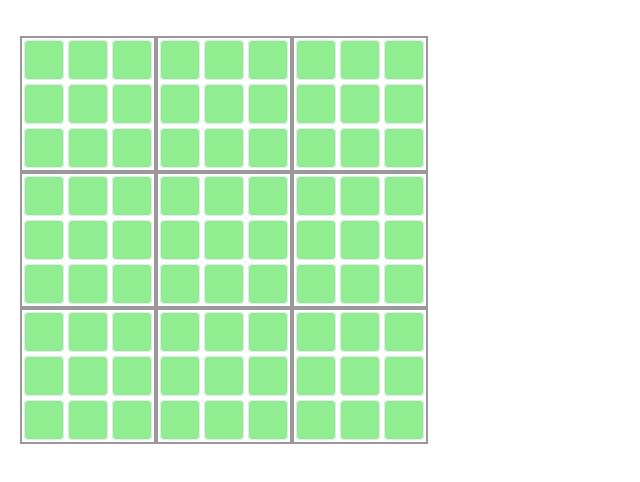
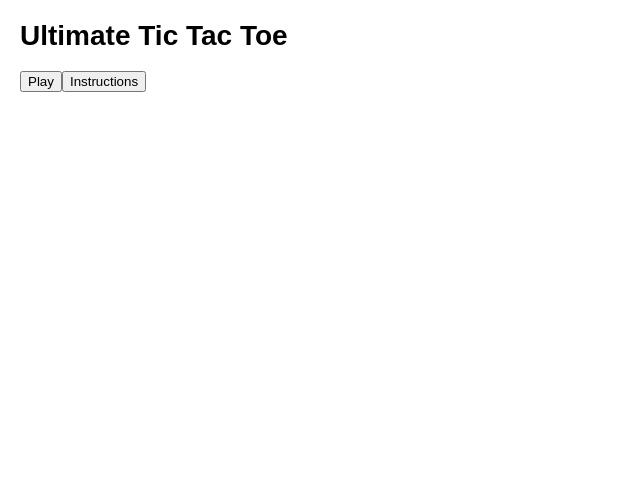
Before and after one commit to JetJadeja/strategic-tic-tac-toe, a React (Create React App) app: page / in a window 1280 px wide. Shown: the top 482 px of the page, without its empty margins (0-640 px from the left). Built offline with nearby package versions, Linux system fonts and the light colour scheme.

Commit message:
Add basic homescreen

```diff
--- a/src/App.tsx
+++ b/src/App.tsx
@@ -1,14 +1,42 @@
-import React, { useState } from "react";
+import React, { useState, memo } from "react";
 import Game from "./components/Game";
+
+const Instructions = memo(() => {
+  return (
+    <div className="instructions">
+      <h2>Instructions</h2>
+      <p>Here are the instructions for the game...</p>
+    </div>
+  );
+});
 
 const App = (): React.ReactElement => {
   const [boardSize, setBoardSize] = useState(3);
   const [clock, setClock] = useState(false);
   const [time, setTime] = useState(10);
   const [matchID, setMatchID] = useState(0);
+  const [currentView, setCurrentView] = useState<
+    "intro" | "game" | "instructions"
+  >("intro");
 
   return (
     <div className="app">
+      <h1>Ultimate Tic Tac Toe</h1>
+
+      {currentView === "intro" && (
+        <>
+          <button onClick={() => setCurrentView("game")}>Play</button>
+          <button onClick={() => setCurrentView("instructions")}>
+            Instructions
+          </button>
+        </>
+      )}
+
+      {currentView === "game" && (
+        <>
+          <button onClick={() => setCurrentView("instructions")}>
+            Instructions
+          </button>
           <br />
           <Game
             key={matchID}
@@ -17,6 +45,15 @@ const App = (): React.ReactElement => {
             time={time}
             renderInfo={true}
           />
+        </>
+      )}
+
+      {currentView === "instructions" && (
+        <>
+          <button onClick={() => setCurrentView("game")}>Back to Game</button>
+          <Instructions />
+        </>
+      )}
     </div>
   );
 };
```
Lines whose indentation alone changed are shown as unchanged.
